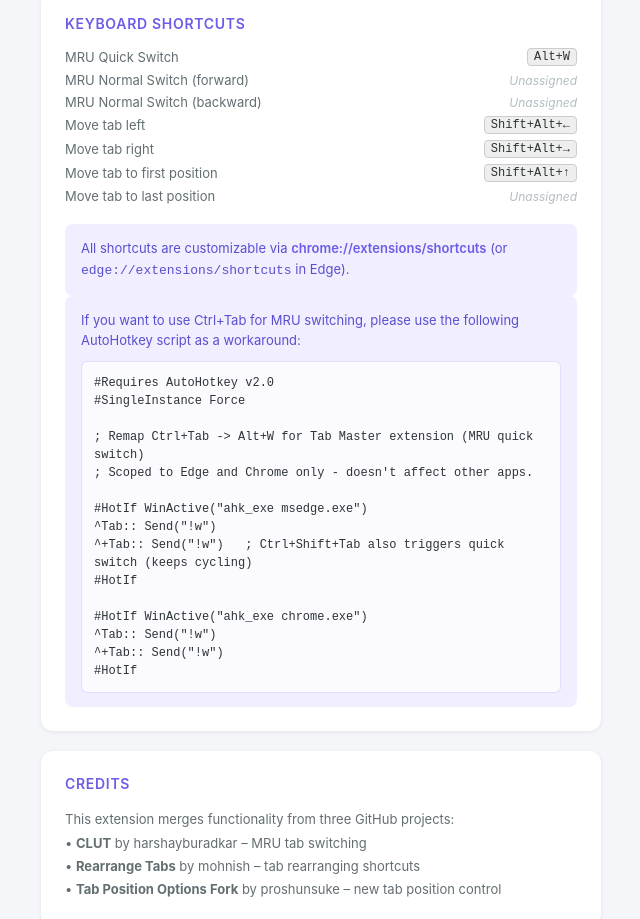
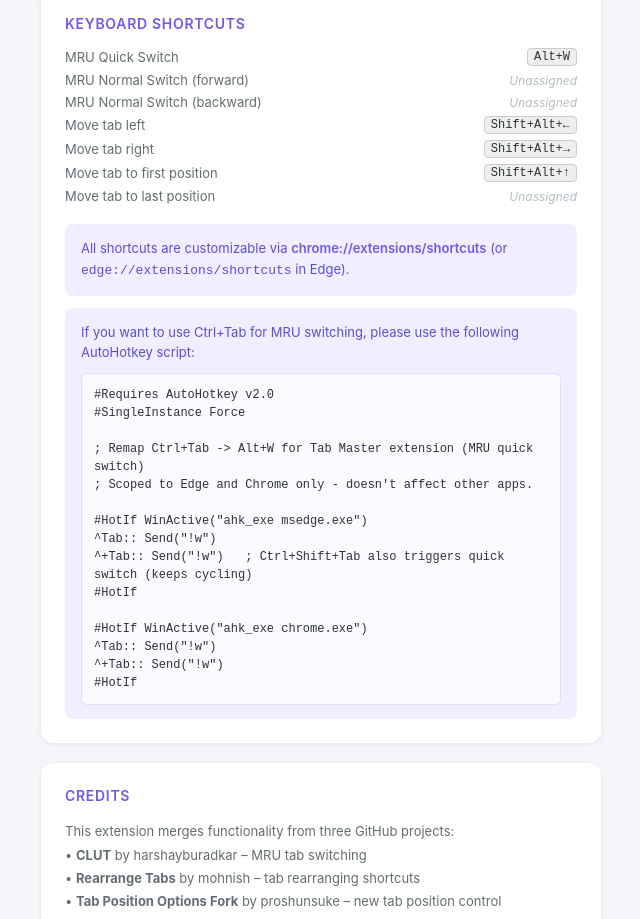
Before and after one commit to veljko/tab-master-extension, a browser extension: page options.html in a window 1280 px wide. Shown: the part 601-1520 px from the top of the page, without its empty margins (319-959 px from the left). Drawn offline with Linux system fonts and the light colour scheme.

Commit message:
Add margin between consecutive shortcuts hints for improved spacing

```diff
--- a/options.html
+++ b/options.html
@@ -103,6 +103,10 @@
         font-size: 13px;
         color: #5a4fcf;
         line-height: 1.6;
+      }
+
+      .shortcuts-hint + .shortcuts-hint {
+        margin-top: 12px;
       }
 
       .shortcuts-hint a {
@@ -321,7 +325,7 @@
         </div>
         <div class="shortcuts-hint">
           If you want to use Ctrl+Tab for MRU switching, please use the
-          following AutoHotkey script as a workaround:
+          following AutoHotkey script:
           <pre>
 #Requires AutoHotkey v2.0
 #SingleInstance Force
```
